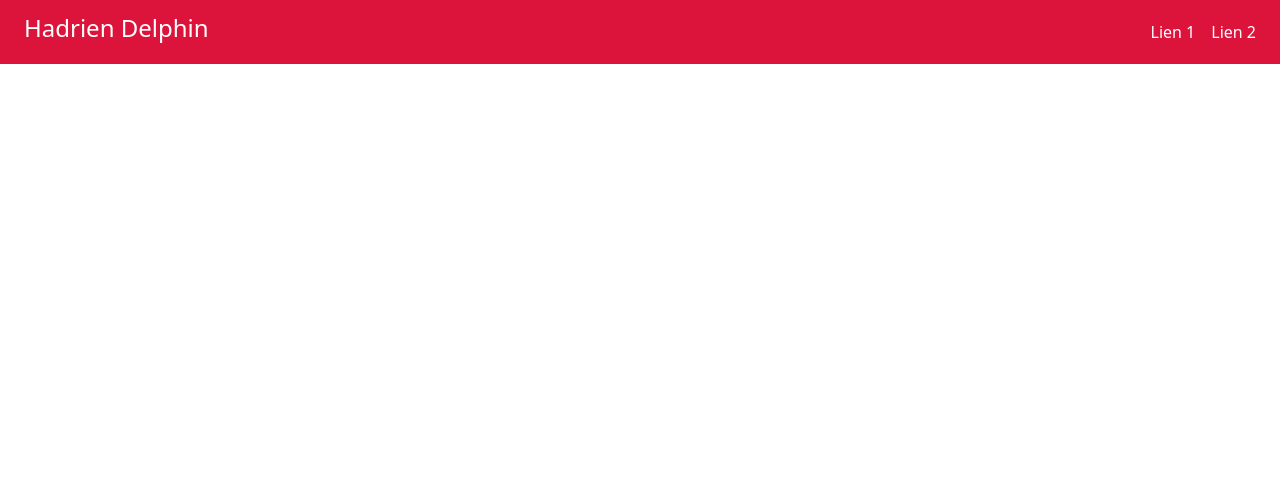
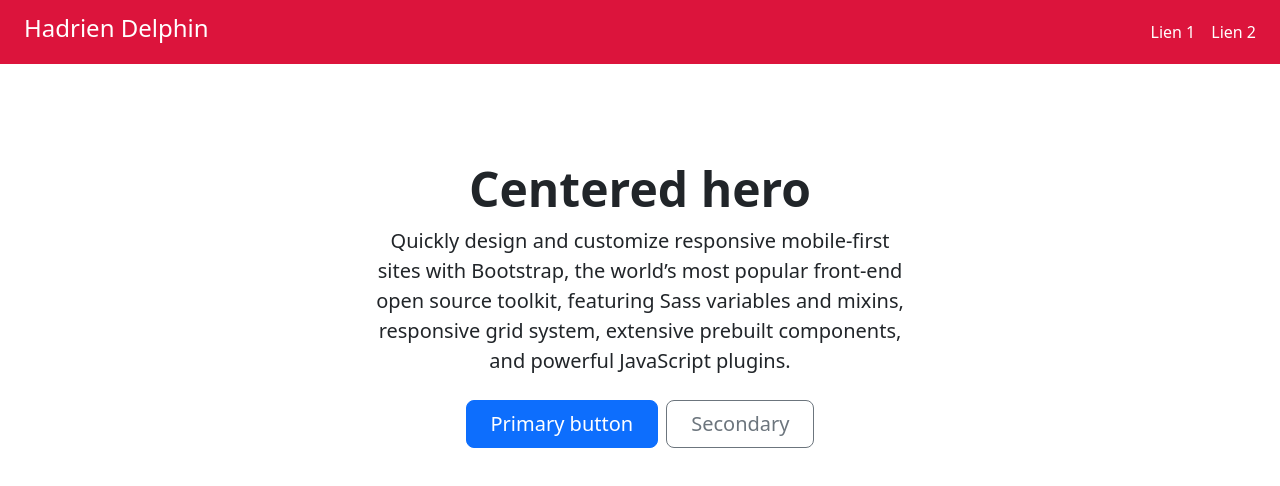
Before and after one commit to c4n4r/angular-portfolio, an Angular app: page /home in a window 1280 px wide. Before the commit this address led to /. Shown: the top 486 px of the page. Built offline with nearby package versions, Linux system fonts and the light colour scheme.

Commit message:
prepare homepage

```diff
--- a/src/app/app-routing.module.ts
+++ b/src/app/app-routing.module.ts
@@ -1,10 +1,16 @@
 import { NgModule } from '@angular/core';
 import { RouterModule, Routes } from '@angular/router';
+import { HomePageComponent } from './pages/home-page/home-page.component';
 
-const routes: Routes = [];
+const routes: Routes = [
+  {
+    path: 'home',
+    component: HomePageComponent,
+  },
+];
 
 @NgModule({
   imports: [RouterModule.forRoot(routes)],
-  exports: [RouterModule]
+  exports: [RouterModule],
 })
-export class AppRoutingModule { }
+export class AppRoutingModule {}
--- a/src/app/app.component.html
+++ b/src/app/app.component.html
@@ -2,7 +2,7 @@
   <div class="header">
     <app-header></app-header>
   </div>
-  <main class="container">
+  <main class="container mt-5">
     <router-outlet></router-outlet>
   </main>
 </div>
--- a/src/app/app.module.ts
+++ b/src/app/app.module.ts
@@ -4,11 +4,13 @@ import { BrowserModule } from '@angular/platform-browser';
 import { AppRoutingModule } from './app-routing.module';
 import { AppComponent } from './app.component';
 import { HeaderComponent } from './components/header/header.component';
+import { HomePageComponent } from './pages/home-page/home-page.component';
 
 @NgModule({
   declarations: [
     AppComponent,
-    HeaderComponent
+    HeaderComponent,
+    HomePageComponent
   ],
   imports: [
     BrowserModule,
--- /dev/null
+++ b/src/app/pages/home-page/home-page.component.html
@@ -0,0 +1,12 @@
+<div class="px-4 py-5 my-5 text-center">
+    <h1 class="display-5 fw-bold">Centered hero</h1>
+    <div class="col-lg-6 mx-auto">
+        <p class="lead mb-4">Quickly design and customize responsive mobile-first sites with Bootstrap, the world’s most
+            popular front-end open source toolkit, featuring Sass variables and mixins, responsive grid system,
+            extensive prebuilt components, and powerful JavaScript plugins.</p>
+        <div class="d-grid gap-2 d-sm-flex justify-content-sm-center">
+            <button type="button" class="btn btn-primary btn-lg px-4 gap-3">Primary button</button>
+            <button type="button" class="btn btn-outline-secondary btn-lg px-4">Secondary</button>
+        </div>
+    </div>
+</div>
```
Also changed, not shown: src/app/pages/home-page/home-page.component.ts (added, +10 -0 lines), src/app/pages/home-page/home-page.component.scss (added), 1 other file (tests, documents, lock files or other folders).
